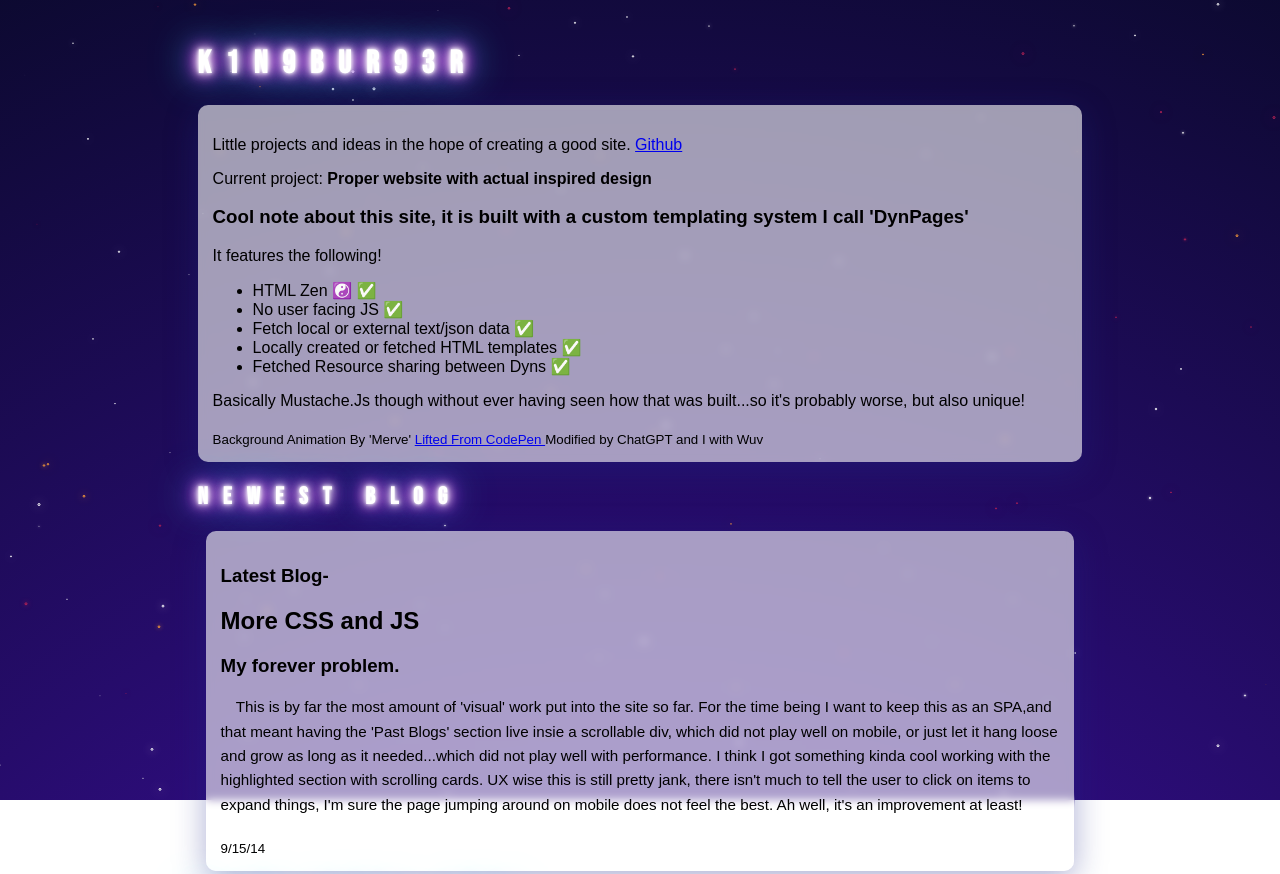
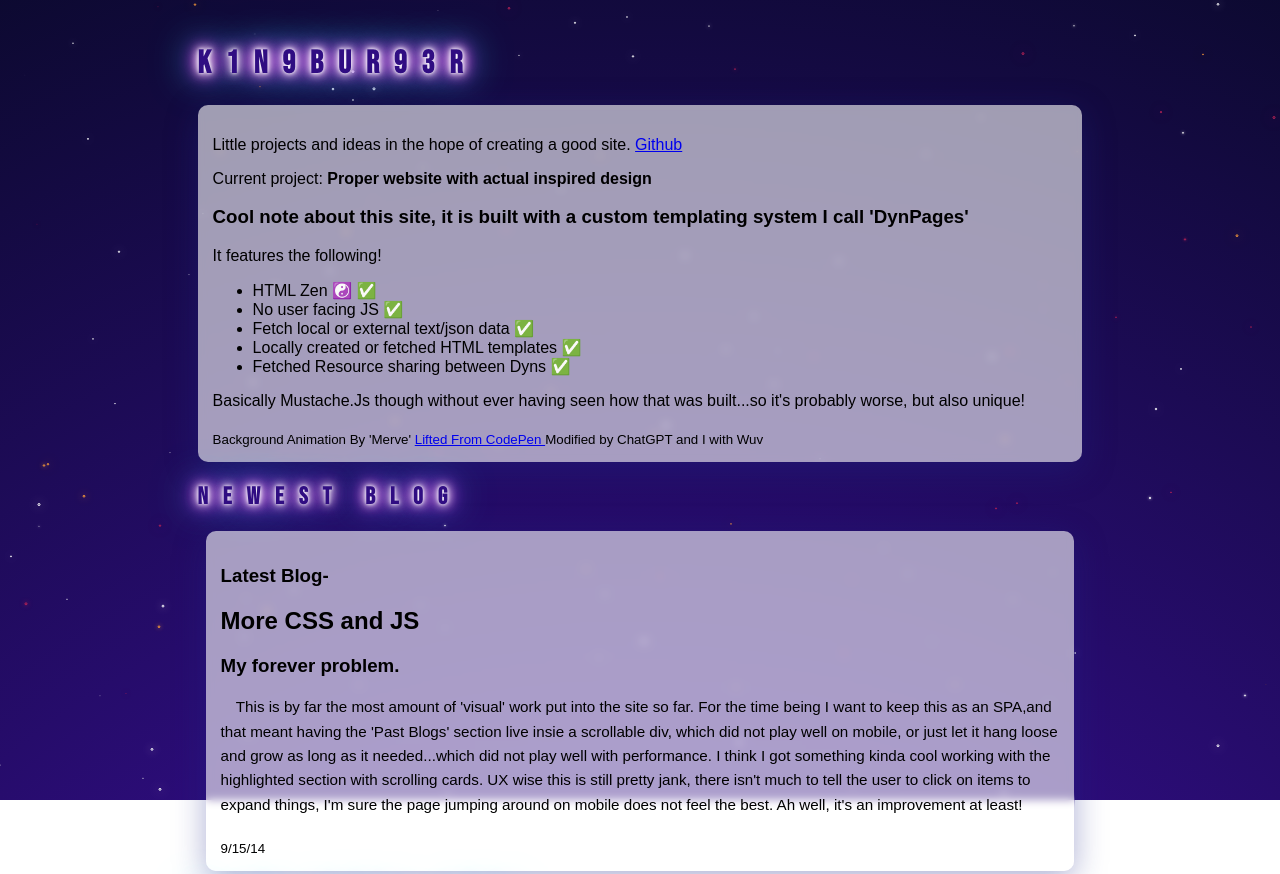
Before and after one commit to k1n9bur93r/k1n9bur93r.github.io, a website: page index.html in a window 1280 px wide. Shown: the top 874 px of the page. Drawn offline with Linux system fonts and the light colour scheme; animation ran at ten frames a second.

Commit message:
CSS fixes for safari

```diff
--- a/index.html
+++ b/index.html
@@ -152,6 +152,7 @@
             background: rgba(255, 255, 255, 0.15);
             box-shadow: 0 8px 32px 0 rgba(31, 38, 135, 0.37);
             backdrop-filter: blur(4.5px);
+            -webkit-backdrop-filter: blur(4.5px);
             border-radius: 10px;
             position: absolute;
             transition: opacity 0.25s ease;
@@ -211,7 +212,7 @@
 
         .header-glow {
             font-family: 'HeaderFont', sans-serif;
-            color: white;
+            color: #300d82;
             text-align: left;
             text-transform: uppercase;
             letter-spacing: 15px;
```
